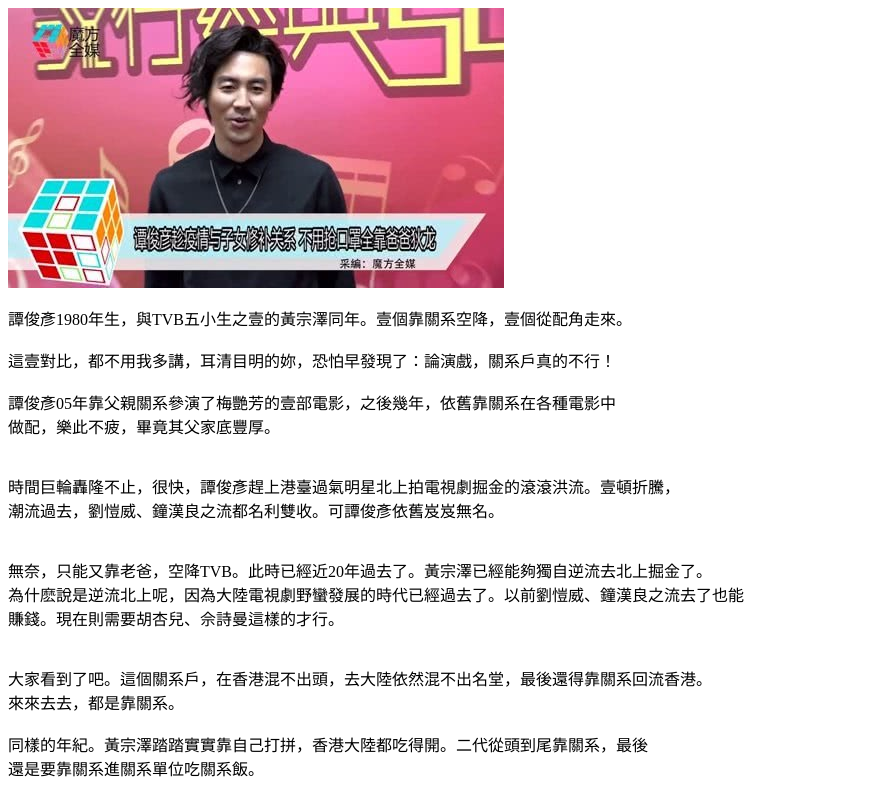
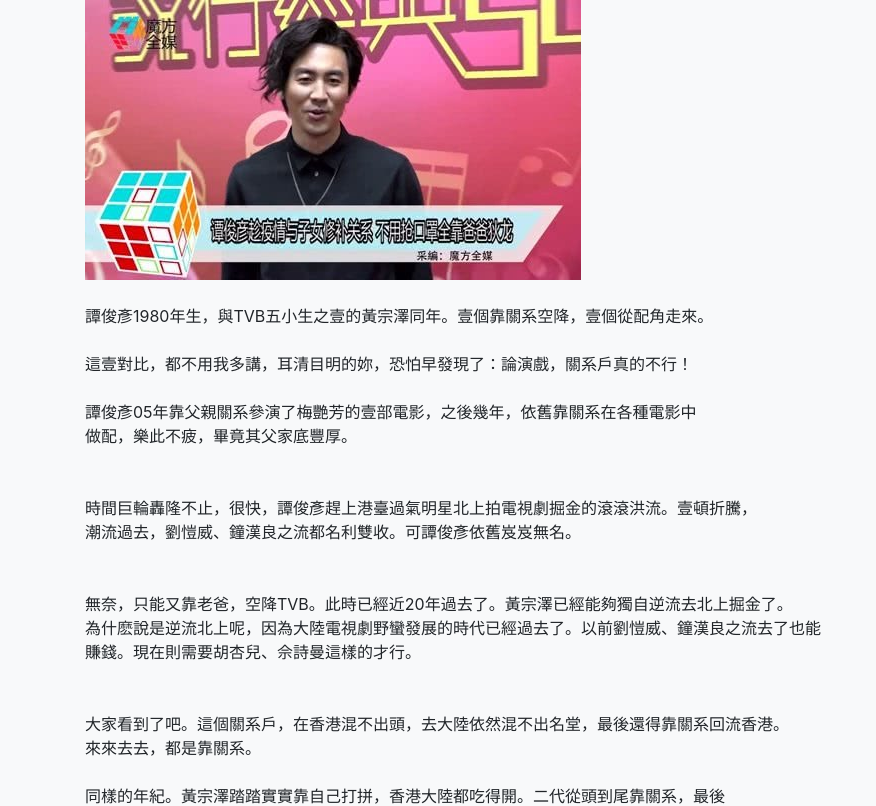
Before and after one commit to tvb2020/tanjunyan, a plain HTML site: page article/1.html in a window 1280 px wide. Shown: the top 806 px of the page, without its empty margins (0-876 px from the left). Drawn offline with nearby package versions, Linux system fonts and the light colour scheme.

Commit message:
Update 1.html

```diff
--- a/article/1.html
+++ b/article/1.html
@@ -1,8 +1,10 @@
 <html>
 <head>
 <title>譚俊彥演戲真的行嗎？千萬別被人忽悠了，真的不行！</title>
+  <link href="https://cdn.jsdelivr.net/npm/bootstrap@4.5.0/dist/css/bootstrap.min.css" rel="stylesheet">
 </head>
-<body>
+<body class="bg-light">
+<div class="container">
 <img src="https://cdn.jsdelivr.net/gh/tvb2020/tanjunyan@master/image/5.jpg" /><br><br>
 譚俊彥1980年生，與TVB五小生之壹的黃宗澤同年。壹個靠關系空降，壹個從配角走來。<br>
 <br>
@@ -44,5 +46,6 @@
 二代家裏富有，不缺錢開飯，靠能力的人卻可能手停口停，究竟該同情誰才對。<br>
 <br>
 對關系戶留情，就是對自己殘忍，對同行業有能力的人殘忍。<br>
+  </div>
 </body>
 </html>
```
